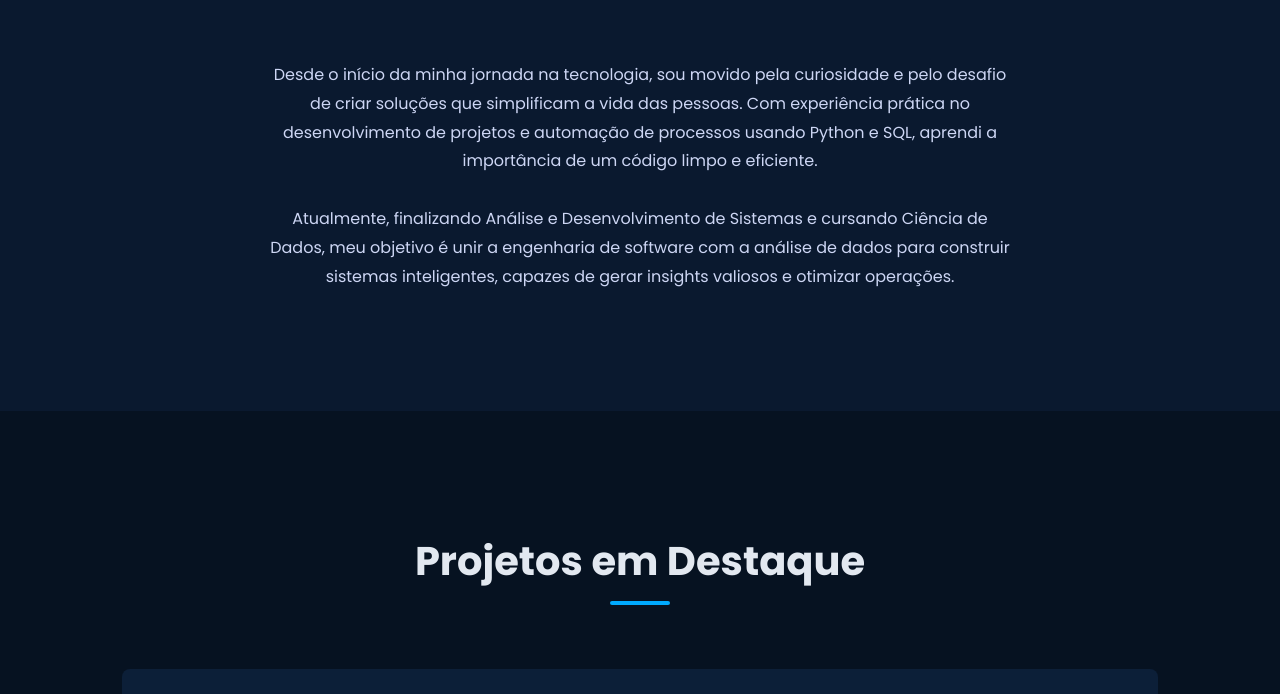
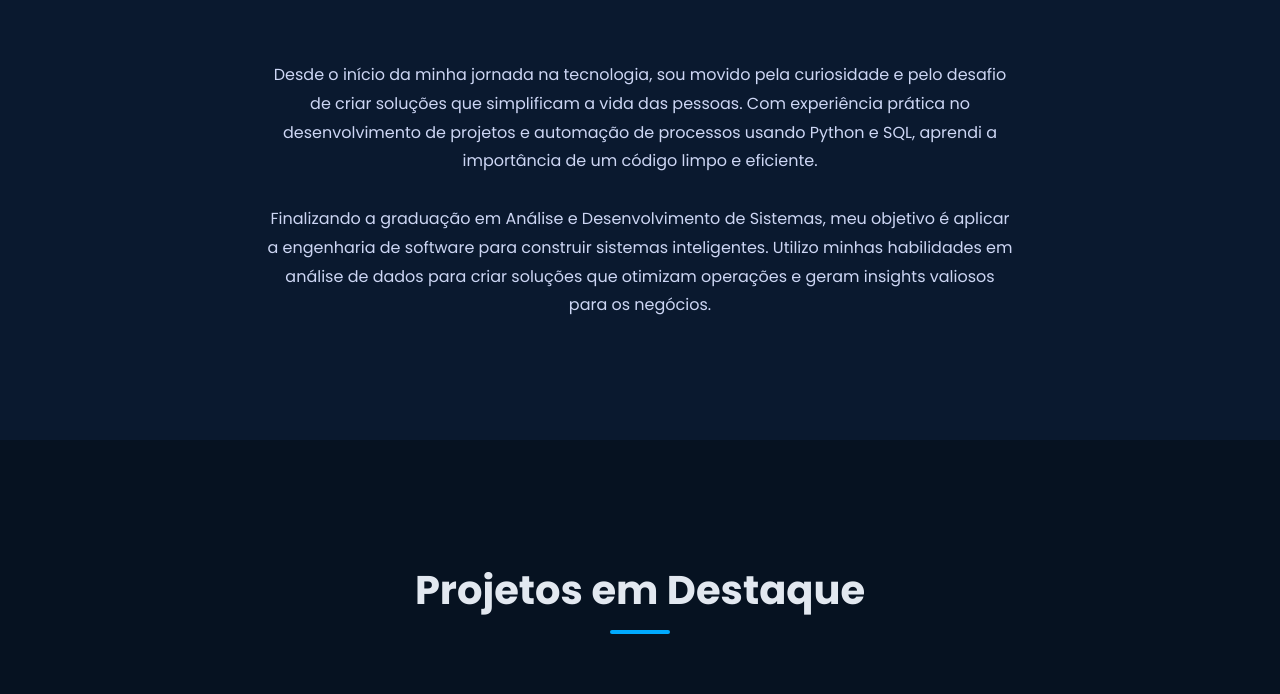
Before and after one commit to Marco-Antonio-2003/Portfolio, a plain HTML site: page index.html in a window 1280 px wide. Shown: the part 997-1691 px from the top of the page. Drawn offline with Linux system fonts and the light colour scheme.

Commit message:
Ajeitado o texto

```diff
--- a/index.html
+++ b/index.html
@@ -48,13 +48,14 @@
         </section>
 
         <!-- Seção Sobre -->
+        <!-- Seção Sobre -->
         <section id="sobre">
             <div class="container">
                 <h2>Sobre Mim</h2>
                 <p>
                     Desde o início da minha jornada na tecnologia, sou movido pela curiosidade e pelo desafio de criar soluções que simplificam a vida das pessoas. Com experiência prática no desenvolvimento de projetos e automação de processos usando Python e SQL, aprendi a importância de um código limpo e eficiente.
                     <br><br>
-                    Atualmente, finalizando Análise e Desenvolvimento de Sistemas e cursando Ciência de Dados, meu objetivo é unir a engenharia de software com a análise de dados para construir sistemas inteligentes, capazes de gerar insights valiosos e otimizar operações.
+                    Finalizando a graduação em Análise e Desenvolvimento de Sistemas, meu objetivo é aplicar a engenharia de software para construir sistemas inteligentes. Utilizo minhas habilidades em análise de dados para criar soluções que otimizam operações e geram insights valiosos para os negócios.
                 </p>
             </div>
         </section>
```
